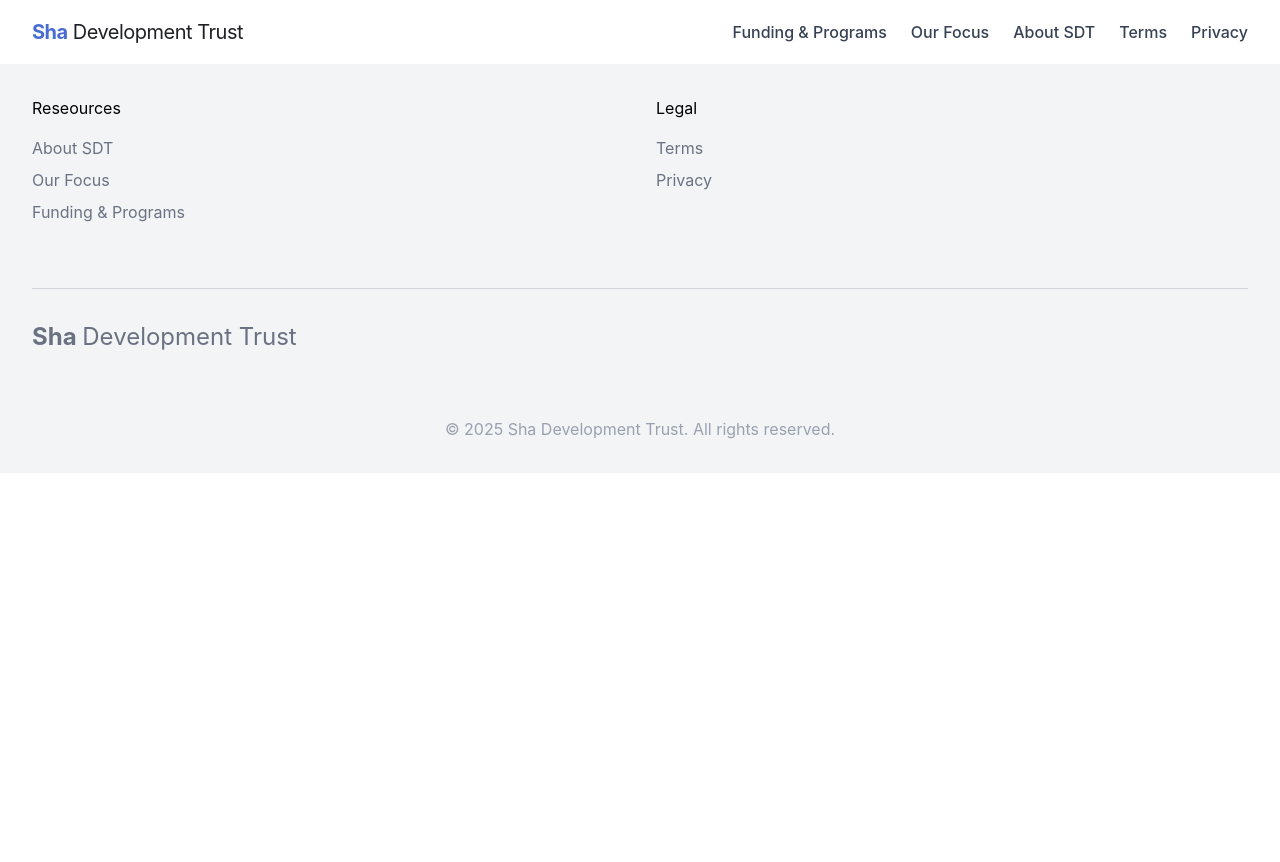
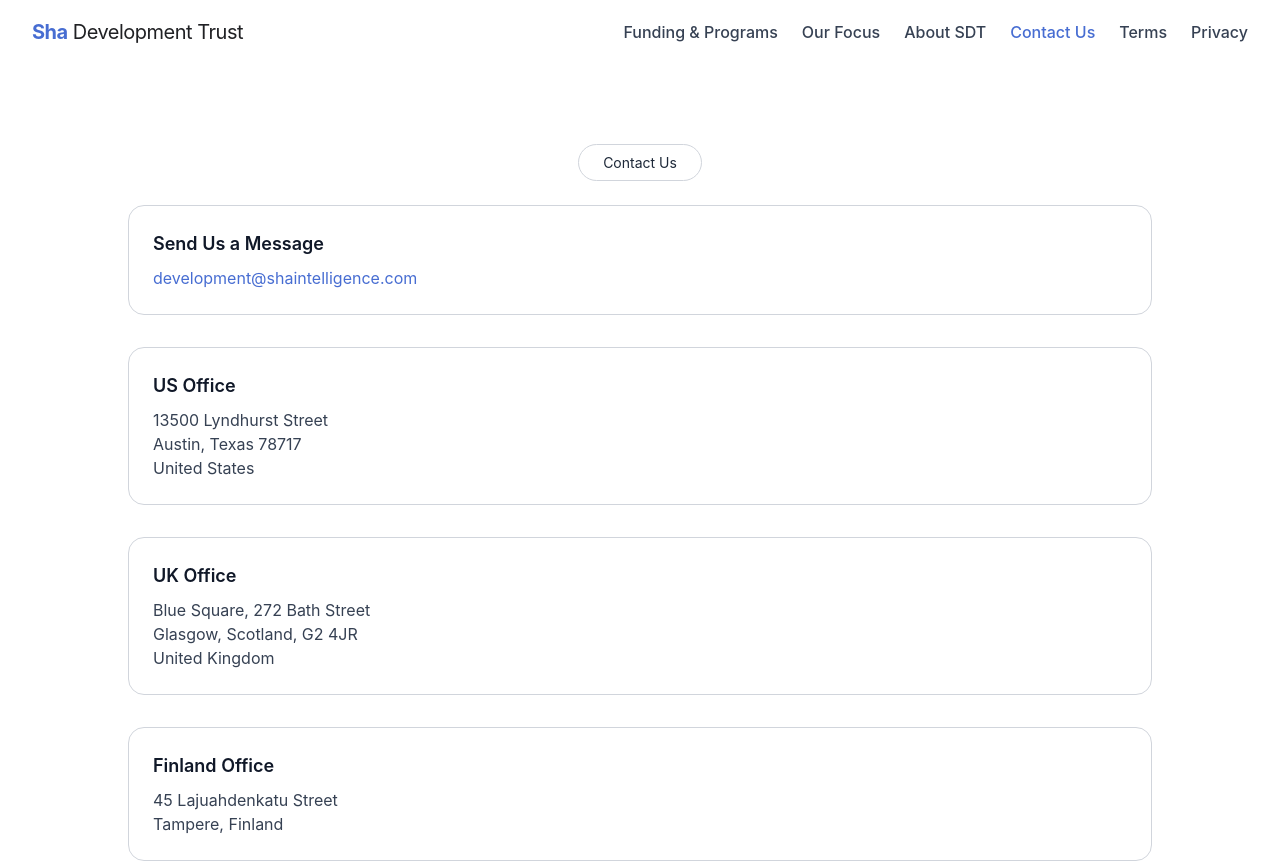
Before and after one commit to sha-intelligence-admin/SDT-website, a React (Vite) app in the folder frontend/: page /contact in a window 1280 px wide. Shown: the top 862 px of the page. Before the commit the page ends 800 px from the top, so only its background shows below. Built offline with nearby package versions, Linux system fonts and the light colour scheme; a web font is replaced by a local one.

Commit message:
contact page

```diff
--- a/frontend/src/App.jsx
+++ b/frontend/src/App.jsx
@@ -9,6 +9,7 @@ import PrivacyPage from './pages/PrivacyPage'
 import TermsPage from './pages/TermsPage'
 import FocusPage from './pages/FocusPage'
 import ScrollToTop from './components/ScrollToTop'
+import Contact from './pages/Contact'
 
 function App() {
   return (
@@ -24,6 +25,7 @@ function App() {
           <Route path="/focus" element={<FocusPage />} />
           <Route path="/privacy" element={<PrivacyPage />} />
           <Route path="/terms" element={<TermsPage />} />
+          <Route path="/contact" element={<Contact />} />
         </Routes>
       </main>
       <Footer />
--- a/frontend/src/components/Header.jsx
+++ b/frontend/src/components/Header.jsx
@@ -79,6 +79,14 @@ const Header = () => {
             }`}
           >
             About SDT
+          </Link>
+           <Link
+            to="/contact"
+            className={`transition ${
+              isActive('/contact') ? 'text-secondary' : 'hover:text-secondary'
+            }`}
+          >
+            Contact Us
           </Link>
           <Link
             to="/terms"
@@ -168,6 +176,17 @@ const Header = () => {
                   About SDT
                 </Link>
                 <Link
+                  to="/contact"
+                  className={`transition ${
+                    isActive('/contact')
+                      ? 'text-secondary'
+                      : 'hover:text-secondary'
+                  }`}
+                  onClick={closeDrawer}
+                >
+                  Contact Us
+                </Link>
+                <Link
                   to="/terms"
                   className={`transition ${
                     isActive('/terms')
--- /dev/null
+++ b/frontend/src/pages/Contact.jsx
@@ -0,0 +1,70 @@
+import React from 'react';
+import { motion } from 'framer-motion';
+
+const Contact = () => {
+  return (
+    <div>
+      <section className="mb-12 w-full min-h-[600px] flex flex-col items-center justify-center bg-white overflow-hidden px-4">
+        <motion.div
+          initial={{ opacity: 0, y: 20 }}
+          animate={{ opacity: 1, y: 0 }}
+          transition={{ duration: 0.6 }}
+          className="mt-20 w-full mx-auto text-center items-center justify-center"
+        >
+          <div className="p-2 px-6 rounded-full border border-gray-300 inline-block mb-6">
+            <h1 className="text-sm text-gray-800 leading-snug">Contact Us</h1>
+          </div>
+
+          <div className="grid grid-cols-1 gap-8 max-w-5xl mx-auto text-left">
+            <div className="p-6 border border-gray-300 rounded-2xl ">
+              <h2 className="text-lg font-semibold mb-2 text-gray-900">
+                Send Us a Message
+              </h2>
+              <a href='mailto:development@shaintelligence.com' className="text-secondary">
+                development@shaintelligence.com
+              </a>
+            </div>
+            <div className="p-6 border border-gray-300 rounded-2xl">
+              <h2 className="text-lg font-semibold mb-2 text-gray-900">
+                US Office
+              </h2>
+              <p className="text-gray-700">
+                13500 Lyndhurst Street
+                <br />
+                Austin, Texas 78717
+                <br />
+                United States
+              </p>
+            </div>
+
+            <div className="p-6 border border-gray-300 rounded-2xl">
+              <h2 className="text-lg font-semibold mb-2 text-gray-900">
+                UK Office
+              </h2>
+              <p className="text-gray-700">
+                Blue Square, 272 Bath Street
+                <br />
+                Glasgow, Scotland, G2 4JR
+                <br />
+                United Kingdom
+              </p>
+            </div>
+
+            <div className="p-6 border border-gray-300 rounded-2xl">
+              <h2 className="text-lg font-semibold mb-2 text-gray-900">
+                Finland Office
+              </h2>
+              <p className="text-gray-700">
+                45 Lajuahdenkatu Street
+                <br />
+                Tampere, Finland
+              </p>
+            </div>
+          </div>
+        </motion.div>
+      </section>
+    </div>
+  );
+};
+
+export default Contact;
--- a/frontend/src/pages/HomePage.jsx
+++ b/frontend/src/pages/HomePage.jsx
@@ -141,9 +141,9 @@ const HomePage = () => {
             <FocusCard key={index} item={item} />
           ))}
         </div>
-        <a href="/focus" className="text-secondary">
+        {/* <a href="/focus" className="text-secondary">
           Learn More
-        </a>
+        </a> */}
       </section>
       {/* <section
         id="cta"
```
